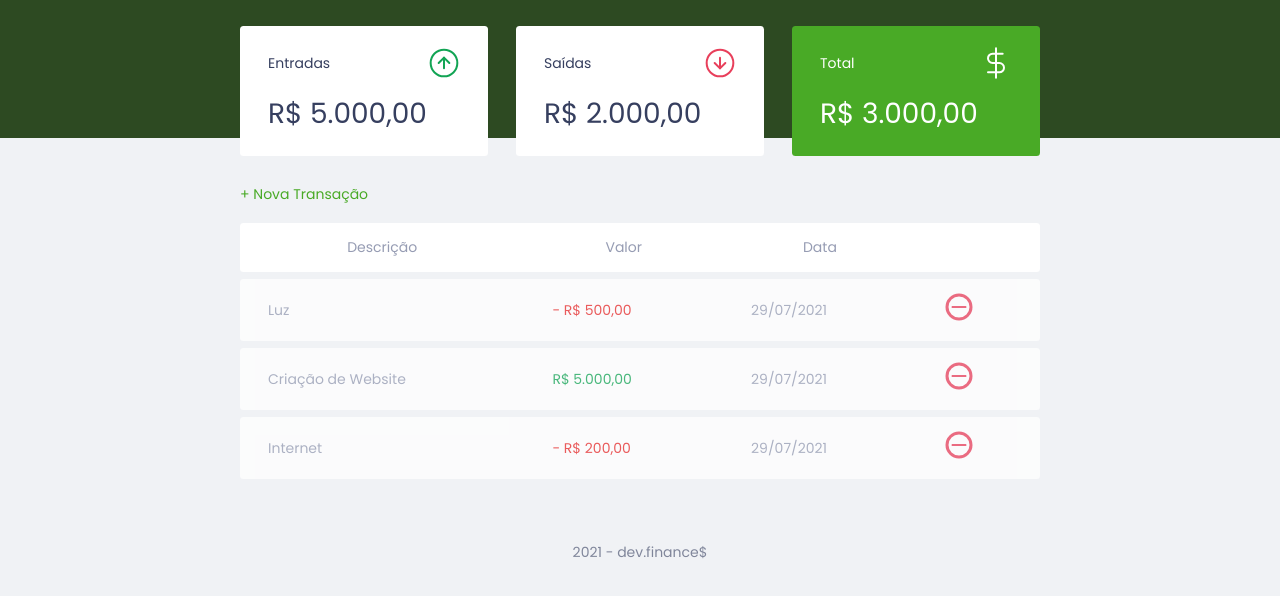
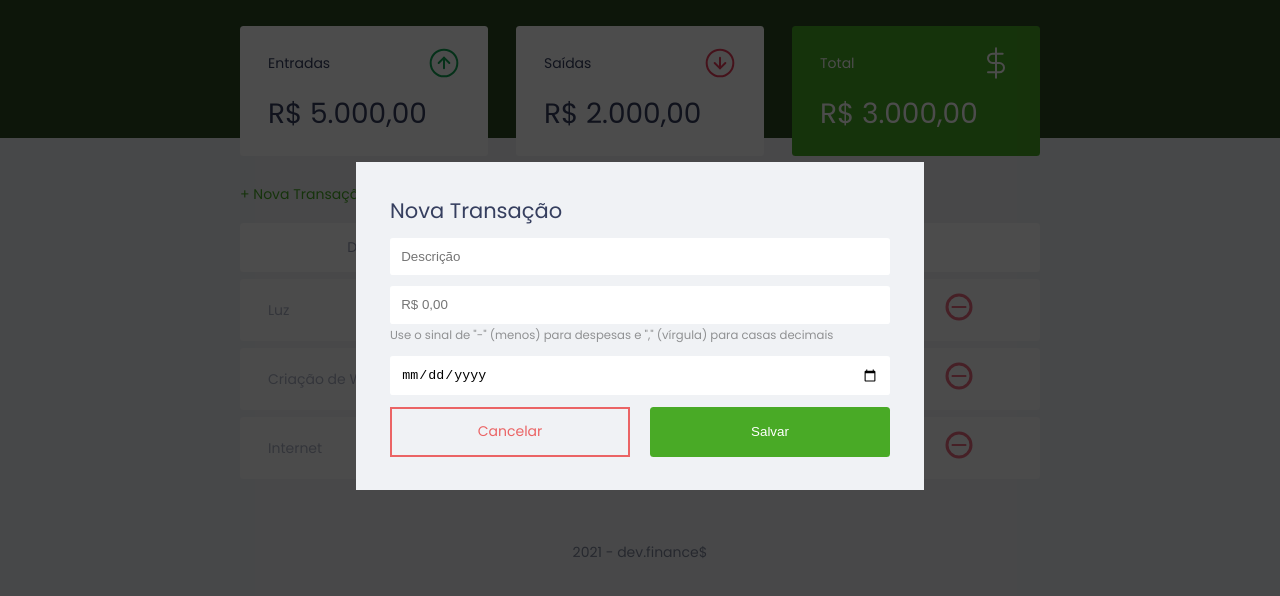
Before and after one commit to ThiagoBrito-Dev/devfinances, a plain HTML site: page index.html in a window 1280 px wide. Both pictures are taken after a click on the link "+ Nova Transação". Shown: the part 74-670 px from the top of the page. Drawn offline with Linux system fonts and the light colour scheme.

Commit message:
Modal, modal form

```diff
--- a/index.html
+++ b/index.html
@@ -19,6 +19,7 @@
     <header>
       <img src="assets/logo.svg" alt="Logo Dev Finances" />
     </header>
+
     <main class="container">
       <section id="balance">
         <h2 class="screen-reader-only">Balanço</h2>
@@ -51,7 +52,9 @@
       <section id="transaction">
         <h2 class="screen-reader-only">Transações</h2>
 
-        <a href="#" class="button new-transaction">+ Nova Transação</a>
+        <a href="#" class="button new-transaction" onclick="Modal.open()"
+          >+ Nova Transação</a
+        >
 
         <table id="data-table">
           <thead>
@@ -91,10 +94,56 @@
         </table>
       </section>
     </main>
+
     <div class="modal-overlay">
-      <div class="modal">Modal Content</div>
+      <div class="modal">
+        <div id="form">
+          <h2>Nova Transação</h2>
+
+          <div class="input-group">
+            <label for="description" class="screen-reader-only"
+              >Descrição</label
+            >
+            <input
+              type="text"
+              id="description"
+              name="description"
+              placeholder="Descrição"
+            />
+          </div>
+
+          <div class="input-group">
+            <label for="amount" class="screen-reader-only">Valor</label>
+            <input
+              type="number"
+              id="amount"
+              name="amount"
+              step="0.01"
+              placeholder="R$ 0,00"
+            />
+            <small class="help"
+              >Use o sinal de "-" (menos) para despesas e "," (vírgula) para
+              casas decimais</small
+            >
+          </div>
+
+          <div class="input-group">
+            <label for="date" class="screen-reader-only">Data</label>
+            <input type="date" id="date" name="date" />
+          </div>
+
+          <div class="input-group actions">
+            <a href="#" class="button cancel" onclick="Modal.close()"
+              >Cancelar</a
+            >
+            <button type="submit">Salvar</button>
+          </div>
+        </div>
+      </div>
     </div>
+
     <footer class="container"><p>2021 - dev.finance$</p></footer>
+
     <script src="script.js"></script>
   </body>
 </html>
--- a/script.js
+++ b/script.js
@@ -0,0 +1,10 @@
+const Modal = {
+  open() {
+    const overlay = document.querySelector(".modal-overlay");
+    overlay.classList.add("active");
+  },
+  close() {
+    const overlay = document.querySelector(".modal-overlay");
+    overlay.classList.remove("active");
+  },
+};
--- a/style.css
+++ b/style.css
@@ -1,5 +1,9 @@
 :root {
+  --white-ice: #f0f2f5;
   --dark-blue: #363f5f;
+  --green: #49aa26;
+  --light-green: #3dd705;
+  --red: #e92929;
 }
 
 * {
@@ -13,7 +17,7 @@ html {
 }
 
 body {
-  background-color: #f0f2f5;
+  background-color: var(--white-ice);
   font-family: "Poppins", sans-serif;
 }
 
@@ -28,16 +32,7 @@ body main.container {
   margin: auto;
 }
 
-body main section#balance {
-  margin-top: -8rem;
-}
-
-body main section h2 {
-  font-weight: 400;
-  margin-bottom: 0.8rem;
-}
-
-body main section h2.screen-reader-only {
+.screen-reader-only {
   position: absolute;
 
   width: 1px;
@@ -49,6 +44,15 @@ body main section h2.screen-reader-only {
   clip: rect(0, 0, 0, 0);
   white-space: nowrap;
   border-width: 0;
+}
+
+body main section#balance {
+  margin-top: -8rem;
+}
+
+body h2 {
+  font-weight: 400;
+  margin-bottom: 0.8rem;
 }
 
 body main section#balance h2 {
@@ -82,7 +86,7 @@ body main section#balance div.card p {
 }
 
 body main section#balance div.card.highlighted {
-  background-color: #49aa26;
+  background-color: var(--green);
   color: #fff;
 }
 
@@ -97,12 +101,12 @@ body main section#transaction h2 {
 }
 
 body main section#transaction a {
-  color: #49aa26;
+  color: var(--green);
   text-decoration: none;
 }
 
 body main section#transaction a:hover {
-  color: #3dd705;
+  color: var(--light-green);
 }
 
 body main section#transaction a.button.new-transaction {
@@ -157,7 +161,7 @@ body main section#transaction table#data-table tbody tr td.income {
 }
 
 body main section#transaction table#data-table tbody tr td.expense {
-  color: #e82929;
+  color: var(--red);
 }
 
 body div.modal-overlay {
@@ -170,6 +174,7 @@ body div.modal-overlay {
   height: 100%;
 
   position: fixed;
+  z-index: 1;
   top: 0;
 
   opacity: 0;
@@ -181,9 +186,77 @@ body div.modal-overlay.active {
   visibility: visible;
 }
 
-body div.modal {
-  background-color: #f0f2f5;
+body div.modal-overlay div.modal {
+  background-color: var(--white-ice);
   padding: 2.4rem;
+}
+
+body div.modal-overlay div.modal div#form {
+  max-width: 500px;
+}
+
+body div.modal-overlay div.modal div#form h2 {
+  color: var(--dark-blue);
+}
+
+body div.modal-overlay div.modal div#form div + div {
+  margin-top: 0.8rem;
+}
+
+body div.modal-overlay div.modal div#form div.input-group input {
+  width: 100%;
+
+  border: none;
+  border-radius: 0.2rem;
+
+  padding: 0.8rem;
+}
+
+body div.modal-overlay div.modal div#form div.input-group small {
+  opacity: 0.4;
+}
+
+body div.modal-overlay div.modal div#form div.input-group.actions {
+  display: flex;
+  justify-content: space-between;
+  align-items: center;
+}
+
+div.input-group.actions button {
+  width: 48%;
+  height: 50px;
+
+  color: #fff;
+  background-color: var(--green);
+
+  border: none;
+  border-radius: 0.25rem;
+  cursor: pointer;
+  transition-duration: 0.2s;
+}
+
+div.input-group.actions button:hover {
+  background-color: var(--light-green);
+}
+
+div.input-group.actions a.button.cancel {
+  display: flex;
+  justify-content: center;
+  align-items: center;
+
+  width: 48%;
+  height: 50px;
+
+  color: var(--red);
+  border: 2px solid var(--red);
+  text-decoration: none;
+
+  opacity: 0.7;
+  transition-duration: 0.2s;
+}
+
+div.input-group.actions a.button.cancel:hover {
+  opacity: 1;
 }
 
 body footer {
```
